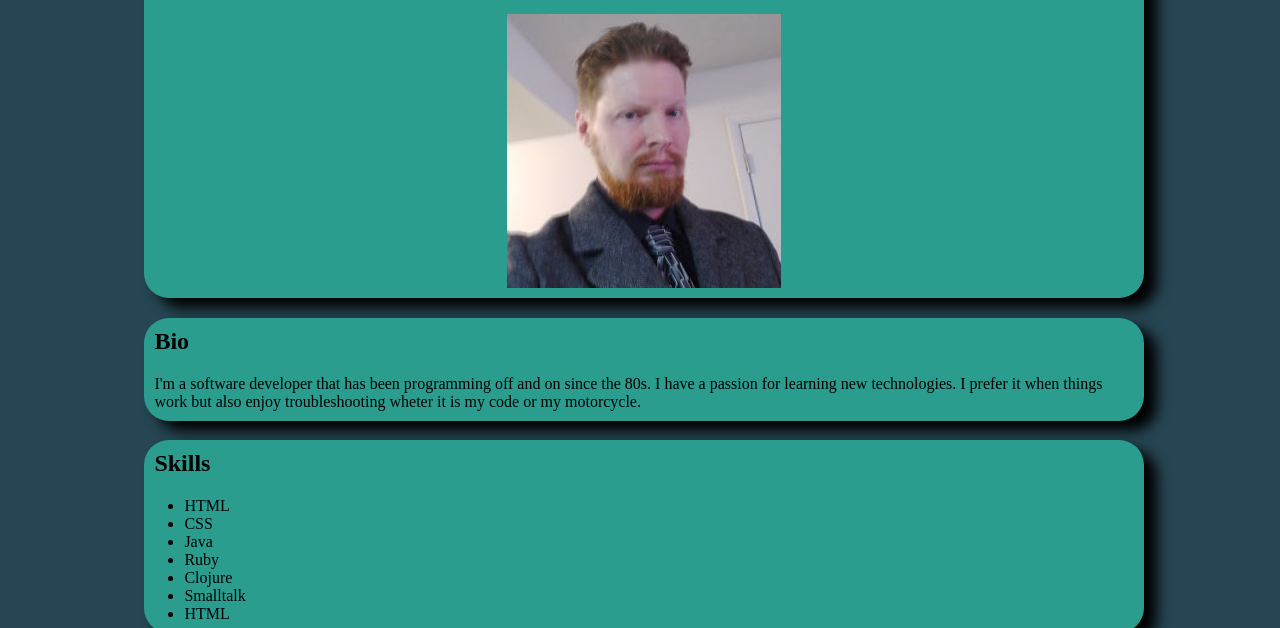
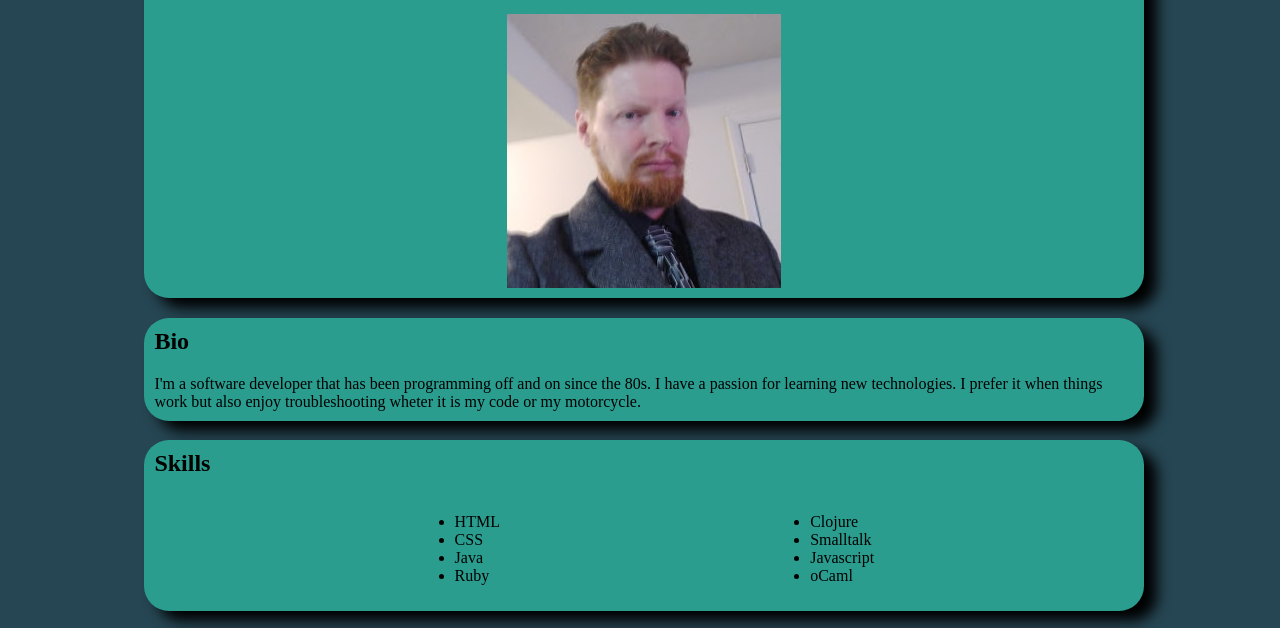
Before and after one commit to zcassini/zcassini.github.io, a plain HTML site: page index.html in a window 1280 px wide. Shown: the part 222-850 px from the top of the page. Drawn offline with Linux system fonts and the light colour scheme.

Commit message:
split skills up into 2 lists in a flex box

```diff
--- a/index.html
+++ b/index.html
@@ -51,15 +51,20 @@
             </section>
             <section class="skills" id="skills">
                 <h2>Skills</h2>
+                <div class="skills-div">
                 <ul>
                     <li>HTML</li>
                     <li>CSS</li>
                     <li>Java</li>
                     <li>Ruby</li>
+                </ul>
+                <ul>
                     <li>Clojure</li>
                     <li>Smalltalk</li>
-                    <li>HTML</li>
+                    <li>Javascript</li>
+                    <li>oCaml</li>
                 </ul>
+                </div>
             </section>
             <section class="projects" id="projects">
                 <h2>Projects</h2>
--- a/style.css
+++ b/style.css
@@ -140,6 +140,11 @@ article a {
     text-decoration: none;
 }
 
+.skills-div {
+    display: flex;
+    justify-content: space-evenly;
+}
+
 a:link {
     color: black;
     background-color: transparent;
```
